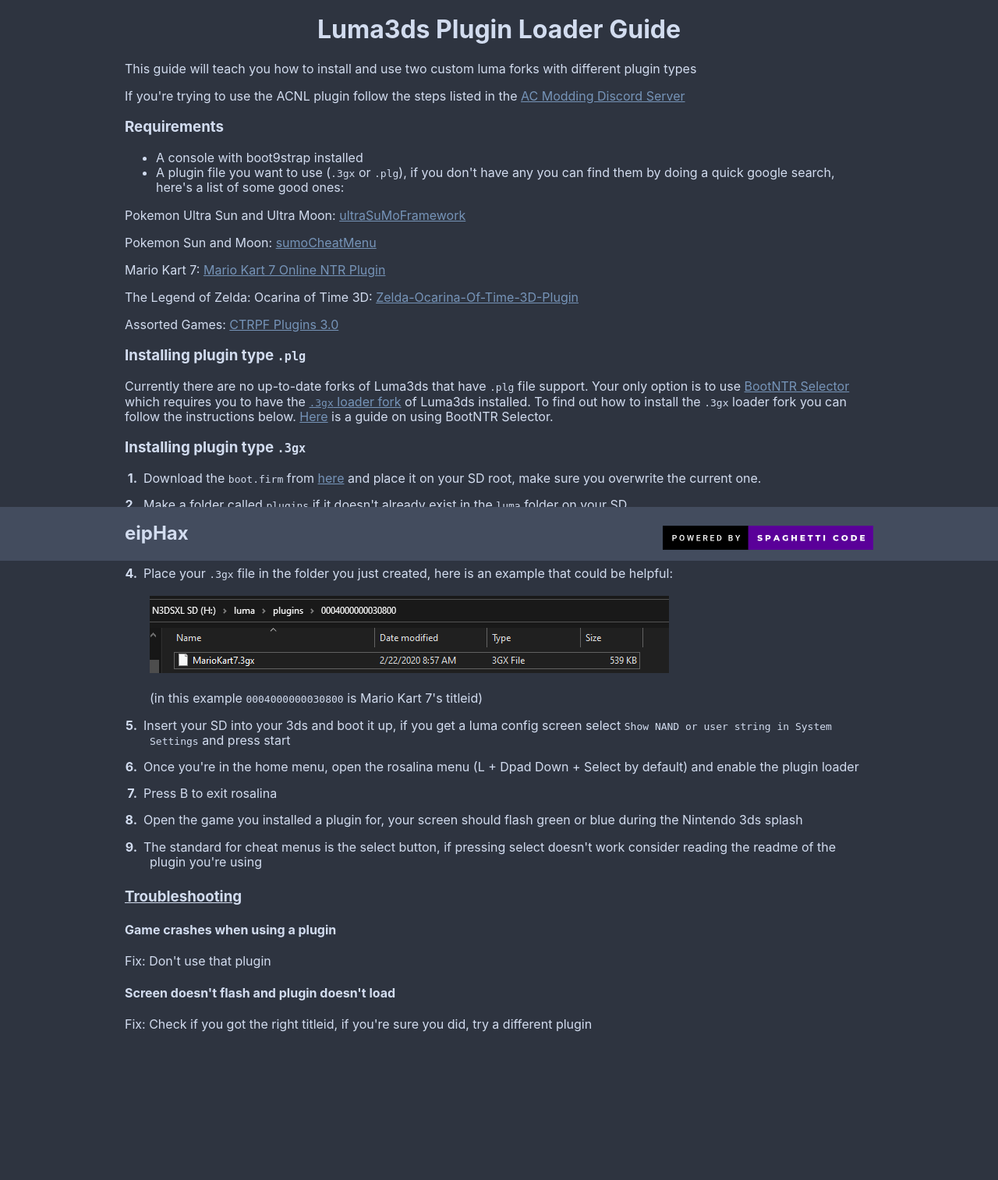
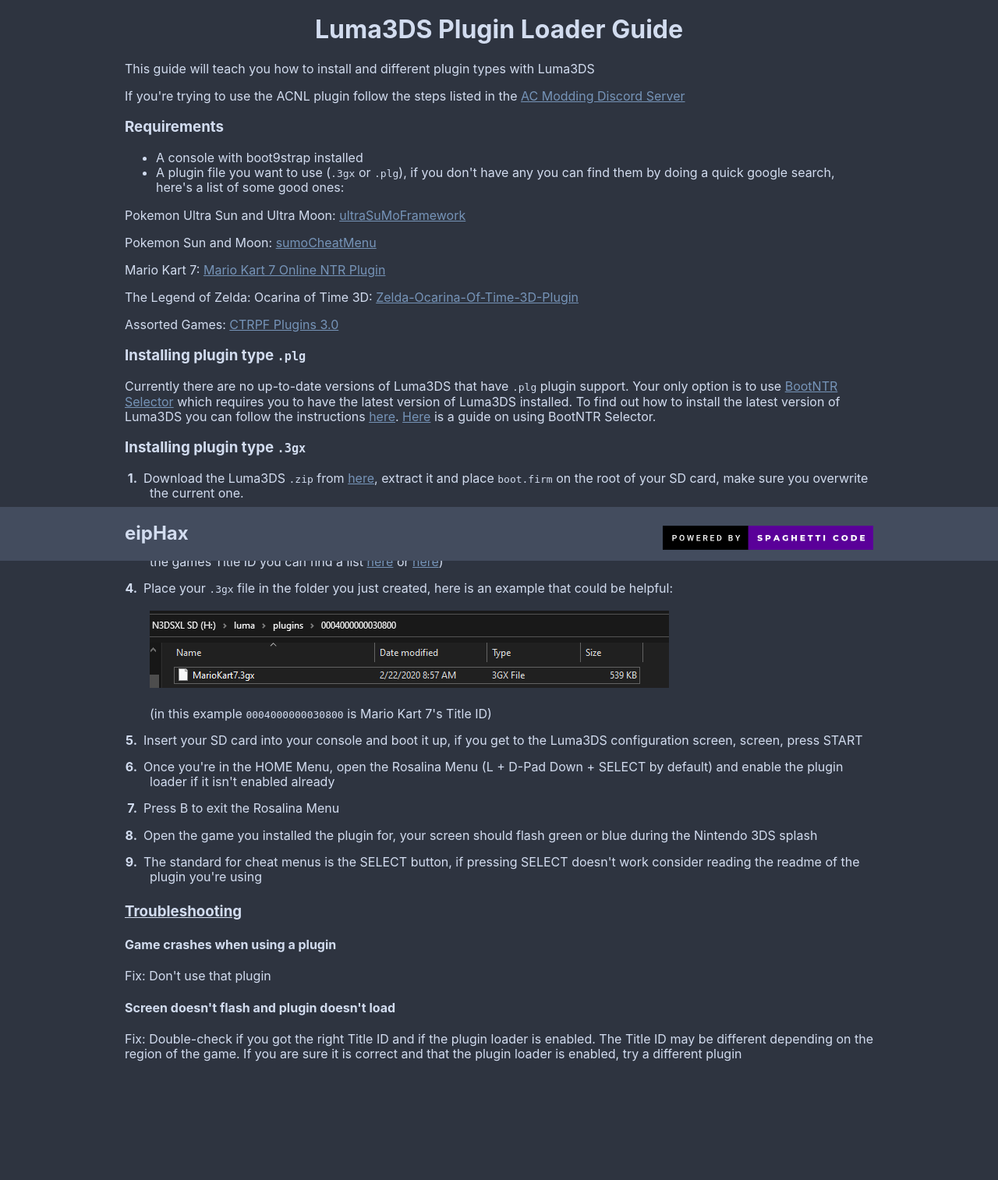
Before and after one commit to eip618/eiphax-3ds, a PHP site: page /lumaplugins.php in a window 1280 px wide. Shown: the part 81-1594 px from the top of the page at 78% size. Before the commit the page ends 1404 px from the top, so only its background shows below. Run offline with PHP 8.4, Linux system fonts and the light colour scheme.

Commit message:
change from 3gx loader(outdated) to normal luma3ds (#7)
also make some wording consistent
guess eip doesnt care

```diff
--- a/lumaplugins.php
+++ b/lumaplugins.php
@@ -1,6 +1,6 @@
 <?php
-$title = "Luma Plugins tutorial";
-$desc = "How to install and run Luma Plugins on the 3DS";
+$title = "Luma3DS plugins tutorial";
+$desc = "How to install and run Luma3DS plugins on the 3DS";
 include "header.php";
 ?>
 <?php
@@ -8,8 +8,8 @@ include "nav.php";
 ?>
         <div class="container">
         <div class="content">
-            <center><h1 id="luma3ds-plugin-loader-guide">Luma3ds Plugin Loader Guide</h1></center>
-            <p>This guide will teach you how to install and use two custom luma forks with different plugin types</p>
+            <center><h1 id="luma3ds-plugin-loader-guide">Luma3DS Plugin Loader Guide</h1></center>
+            <p>This guide will teach you how to install and different plugin types with Luma3DS</p>
             <p>If you're trying to use the ACNL plugin follow the steps listed in the <a href="https://discord.gg/EZSxqRr">AC Modding Discord Server</a></p>
             <h3 id="requirements">Requirements</h3>
             <ul>
@@ -22,25 +22,25 @@ include "nav.php";
             <p>The Legend of Zelda: Ocarina of Time 3D: <a href="https://github.com/Nanquitas/Zelda-Ocarina-Of-Time-3D-Plugin">Zelda-Ocarina-Of-Time-3D-Plugin</a></p>
             <p>Assorted Games: <a href="https://itspizzatime1501.github.io/files/plugins/CTRPF-Plugins-master.zip">CTRPF Plugins 3.0</a></p>
             <h3 id="installing-plugin-type-plg">Installing plugin type <code>.plg</code></h3>
-            <p>Currently there are no up-to-date forks of Luma3ds that have <code>.plg</code> file support. Your only option is to use <a href="https://github.com/Nanquitas/BootNTR/releases">BootNTR Selector</a> which requires you to have the <a href="https://github.com/Nanquitas/Luma3DS/releases/latest"><code>.3gx</code> loader fork</a> of Luma3ds installed. To find out how to install the <code>.3gx</code> loader fork you can follow the instructions below. <a href="https://3ds.eiphax.tech/ntrplugins">Here</a> is a guide on using BootNTR Selector.</p>
+            <p>Currently there are no up-to-date versions of Luma3DS that have <code>.plg</code> plugin support. Your only option is to use <a href="https://github.com/Nanquitas/BootNTR/releases">BootNTR Selector</a> which requires you to have the latest version of Luma3DS installed. To find out how to install the latest version of Luma3DS you can follow the instructions <a href="https://3ds.hacks.guide/restoring-updating-cfw.html">here</a>. <a href="https://3ds.eiphax.tech/ntrplugins">Here</a> is a guide on using BootNTR Selector.</p>
             <h3 id="installing-plugin-type-3gx">Installing plugin type <code>.3gx</code></h3>
             <ol>
-            <li>Download the <code>boot.firm</code> from <a href="https://github.com/Nanquitas/Luma3DS/releases/latest">here</a> and place it on your SD root, make sure you overwrite the current one.</li>
-            <li>Make a folder called <code>plugins</code> if it doesn't already exist in the <code>luma</code> folder on your SD</li>
-            <li>Inside of the <code>plugins</code> folder make a folder named the titleid of the game you want to use the plugin file for (If you don't know the game titleid you can find a list <a href="http://3dsdb.com">here</a> or <a href="https://hax0kartik.github.io/3dsdb/">here</a>)</li>
+            <li>Download the Luma3DS <code>.zip</code> from <a href="https://github.com/LumaTeam/Luma3DS/releases/latest">here</a>, extract it and place <code>boot.firm</code> on the root of your SD card, make sure you overwrite the current one.</li>
+            <li>Create a folder named <code>plugins</code> if it doesn't already exist in the <code>luma</code> folder on your SD card</li>
+            <li>Inside of the <code>plugins</code> folder create a folder named the Title ID of the game you want to use the plugin for (If you don't know the games Title ID you can find a list <a href="http://3dsdb.com">here</a> or <a href="https://hax0kartik.github.io/3dsdb/">here</a>)</li>
             <li>Place your <code>.3gx</code> file in the folder you just created, here is an example that could be helpful:
-            <br/><br/><img alt="3gx location" src="/img/lumaplugins2.png" /> <br/><br/> (in this example <code>0004000000030800</code> is Mario Kart 7's titleid)</li>
-            <li>Insert your SD into your 3ds and boot it up, if you get a luma config screen select <code>Show NAND or user string in System Settings</code> and press start</li>
-            <li>Once you're in the home menu, open the rosalina menu (L + Dpad Down + Select by default) and enable the plugin loader</li>
-            <li>Press B to exit rosalina</li>
-            <li>Open the game you installed a plugin for, your screen should flash green or blue during the Nintendo 3ds splash</li>
-            <li>The standard for cheat menus is the select button, if pressing select doesn't work consider reading the readme of the plugin you're using</li>
+            <br/><br/><img alt="3gx location" src="/img/lumaplugins2.png" /> <br/><br/> (in this example <code>0004000000030800</code> is Mario Kart 7's Title ID)</li>
+            <li>Insert your SD card into your console and boot it up, if you get to the Luma3DS configuration screen, screen, press START</li>
+            <li>Once you're in the HOME Menu, open the Rosalina Menu (L + D-Pad Down + SELECT by default) and enable the plugin loader if it isn't enabled already</li>
+            <li>Press B to exit the Rosalina Menu</li>
+            <li>Open the game you installed the plugin for, your screen should flash green or blue during the Nintendo 3DS splash</li>
+            <li>The standard for cheat menus is the SELECT button, if pressing SELECT doesn't work consider reading the readme of the plugin you're using</li>
             </ol>
             <h3 id="troubleshooting"><span style="text-decoration: underline">Troubleshooting</span></h3>
             <h4 id="game-crashes-when-using-a-plugin"><strong>Game crashes when using a plugin</strong></h4>
             <p>Fix: Don't use that plugin</p>
             <h4 id="screen-doesnt-flash-and-plugin-doesnt-load"><strong>Screen doesn't flash and plugin doesn't load</strong></h4>
-            <p>Fix: Check if you got the right titleid, if you're sure you did, try a different plugin</p></div><br/><br/><br/><br/>
+            <p>Fix: Double-check if you got the right Title ID and if the plugin loader is enabled. The Title ID may be different depending on the region of the game. If you are sure it is correct and that the plugin loader is enabled, try a different plugin</p></div><br/><br/><br/><br/>
 
 <?php
 include "footer.php";
```
